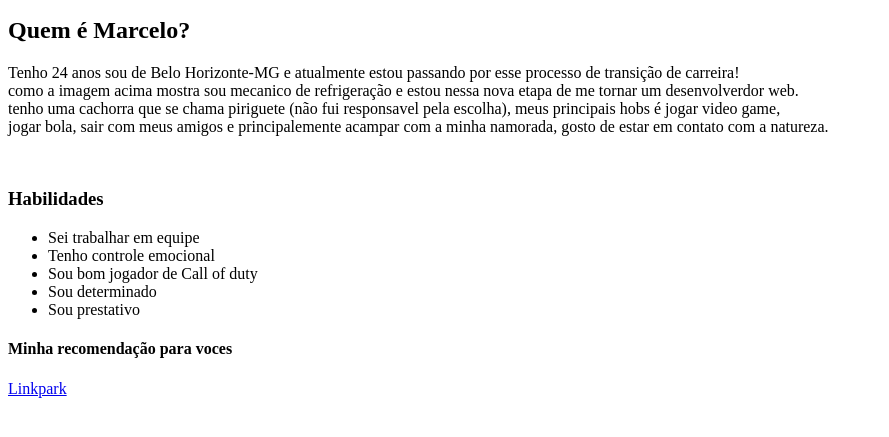
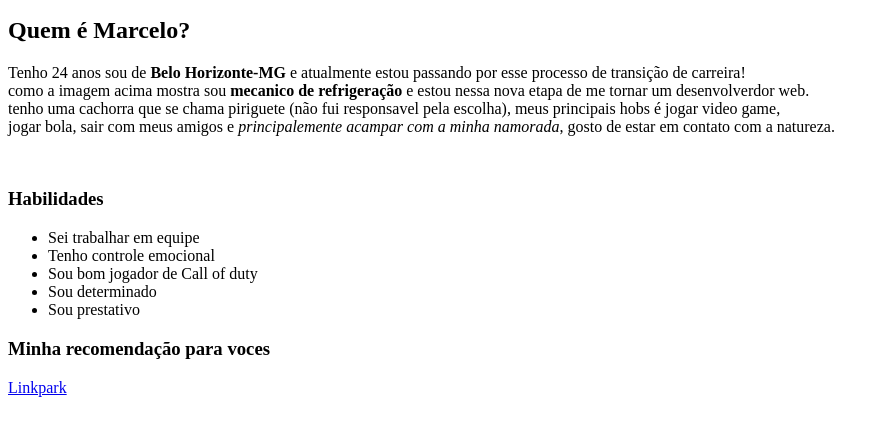
Before and after one commit to Maarceloo/Maarceloo.github.io, a plain HTML site: page index.html in a window 1280 px wide. Shown: the part 101-538 px from the top of the page, without its empty margins (0-889 px from the left). Drawn offline with Linux system fonts and the light colour scheme.

Commit message:
atualização

```diff
--- a/index.html
+++ b/index.html
@@ -10,15 +10,18 @@
 
 <body>
     <h1>Marcelo De Lima</h1>
-    <img src="/home/marcelodelima/documentos/trybe/portifolio/Fotos/20201119_102231.jpg" alt="manutenção nos aparelhos de arcondicionado" width="300px">
+    <img src="Mecanico.png" alt="manutenção nos aparelhos de arcondicionado" width="300px">
     <h2>Quem é Marcelo?</h2>
-    <p>Tenho 24 anos sou de Belo Horizonte-MG e atualmente estou passando por esse processo de transição de
+    <p>Tenho 24 anos sou de <strong>Belo Horizonte-MG</strong> e atualmente estou passando por esse processo de
+        transição de
         carreira!<br>
-        como a imagem acima mostra sou mecanico de refrigeração e estou nessa nova etapa de me tornar um desenvolverdor
+        como a imagem acima mostra sou <strong>mecanico de refrigeração</strong> e estou nessa nova etapa de me tornar
+        um desenvolverdor
         web.<br>
         tenho uma cachorra que se chama piriguete (não fui responsavel pela escolha), meus principais hobs é jogar video
         game,<br>
-        jogar bola, sair com meus amigos e principalemente acampar com a minha namorada, gosto de estar em contato com a
+        jogar bola, sair com meus amigos e <em>principalemente acampar com a minha namorada</em>, gosto de estar em
+        contato com a
         natureza.</p>
     <br>
     <h3>Habilidades</h3>
@@ -29,7 +32,7 @@
         <li>Sou determinado</li>
         <li>Sou prestativo</li>
     </ul>
-    <h4>Minha recomendação para voces</h4>
+    <h3>Minha recomendação para voces</h3>
     <a href="https://www.youtube.com/watch?v=lx7ZAqiqvpA" target="_blank">Linkpark</a>
 </body>
 
```
Also changed, not shown: 1 other file.
